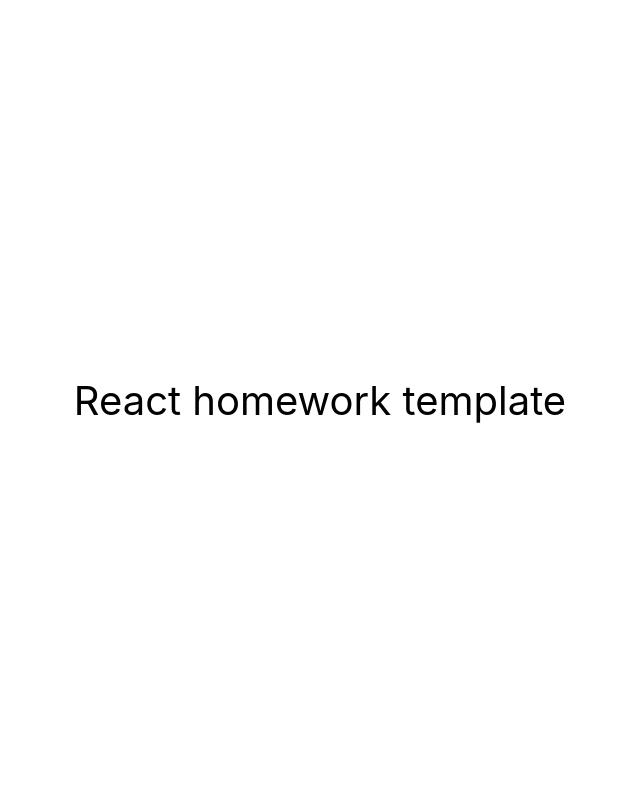
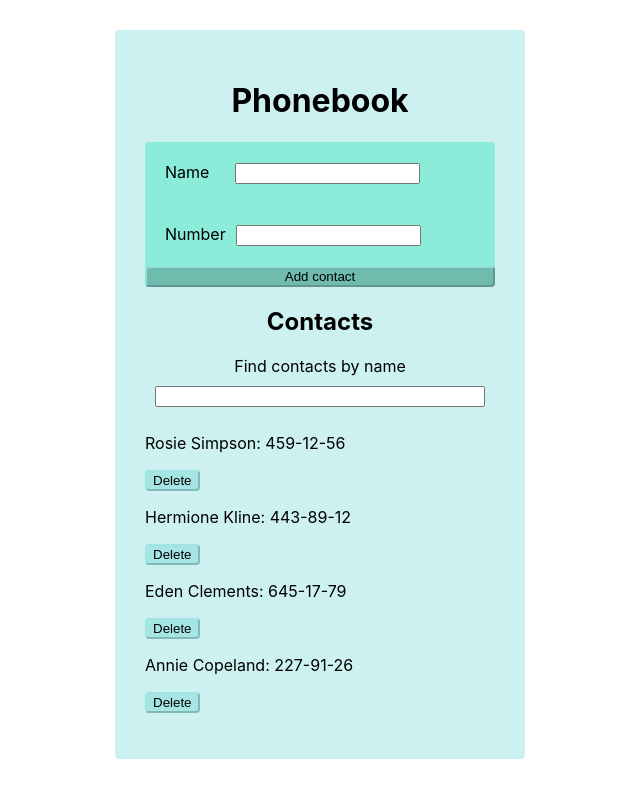
Before and after one commit to Omelianov/goit-react-hw-04-phonebook, a React (Create React App) app: page / in a window 1280 px wide. Shown: the whole page, without its empty margins (320-960 px from the left). Built offline with nearby package versions, Linux system fonts and the light colour scheme.

Commit message:
added src

```diff
--- /dev/null
+++ b/src/components/AddForm/AddForm.jsx
@@ -0,0 +1,69 @@
+import { Component } from 'react';
+import { nanoid } from 'nanoid';
+import PropTypes from "prop-types";
+import css from './AddForm.module.css'
+
+class AddForm extends Component {
+  state = {
+    name: '',
+    number: '',
+  };
+
+
+  handleChange = event => {
+    event.preventDefault();
+    const { name, value } = event.target;
+    this.setState({ [name]: value });
+
+  };
+
+
+  submitHandler = event => {
+    event.preventDefault();
+    this.props.addContact({ ...this.state, id: nanoid() });
+    this.setState({name: '', number: ''})
+  };
+
+
+  render() {
+
+    return (
+      <form className={css.form} onSubmit={this.submitHandler}>
+        <label className={css.label}>
+          <span className={css.name}>Name</span>
+          <input
+            type="text"
+            name="name"
+            pattern="^[a-zA-Zа-яА-Я]+(([' -][a-zA-Zа-яА-Я ])?[a-zA-Zа-яА-Я]*)*$"
+            title="Name may contain only letters, apostrophe, dash and spaces. For example Adrian, Jacob Mercer, Charles de Batz de Castelmore d'Artagnan"
+            value={this.state.name}
+            onChange={this.handleChange}
+            required
+          />
+        </label>
+
+        <label className={css.label}>
+        <span className={css.number}>Number</span>
+          <input
+            type="tel"
+            name="number"
+            pattern="\+?\d{1,4}?[-.\s]?\(?\d{1,3}?\)?[-.\s]?\d{1,4}[-.\s]?\d{1,4}[-.\s]?\d{1,9}"
+            title="Phone number must be digits and can contain spaces, dashes, parentheses and can start with +"
+            value={this.state.number}
+            onChange={this.handleChange}
+            required
+          />
+
+        </label>
+        <button className={css.button}>Add contact</button>
+      </form>
+    );
+  }
+}
+
+export default AddForm;
+
+
+AddForm.propTypes = {
+  addContact: PropTypes.func,
+}
--- /dev/null
+++ b/src/components/AddForm/AddForm.module.css
@@ -0,0 +1,26 @@
+.form {
+  display: flex;
+  flex-direction: column;
+  background-color: rgba(102, 234, 206, 0.627);
+  border-radius: 4px;
+}
+.label {
+  padding: 20px;
+}
+.name {
+  margin-right: 26px;
+}
+.number {
+  margin-right: 10px;
+}
+.button {
+  background-color: rgba(100, 170, 158, 0.731);
+  cursor: pointer;
+  border-radius: 4px;
+
+  border-color: rgba(156, 227, 225, 0.859);
+}
+.button:hover {
+  background-color: rgba(224, 142, 75, 0.809);
+  font-weight: 600;
+}
--- a/src/components/App.jsx
+++ b/src/components/App.jsx
@@ -1,16 +1,83 @@
-export const App = () => {
-  return (
-    <div
-      style={{
-        height: '100vh',
-        display: 'flex',
-        justifyContent: 'center',
-        alignItems: 'center',
-        fontSize: 40,
-        color: '#010101'
-      }}
-    >
-      React homework template
-    </div>
-  );
-};
+
+import { Component } from 'react';
+import { ContactList } from './ContactList/ContactList';
+import {Filter} from './Filter/Filter'
+import AddForm from './AddForm/AddForm';
+import css from './App.module.css'
+
+class App extends Component {
+  state = {
+    contacts: [{id: 'id-1', name: 'Rosie Simpson', number: '459-12-56'},
+    {id: 'id-2', name: 'Hermione Kline', number: '443-89-12'},
+    {id: 'id-3', name: 'Eden Clements', number: '645-17-79'},
+    {id: 'id-4', name: 'Annie Copeland', number: '227-91-26'},],
+
+    filter: '',
+  };
+
+
+  addContact = newContact => {
+    const findContact = this.state.contacts.find(contact => contact.name.toLocaleLowerCase() === newContact.name.toLocaleLowerCase())
+    if (findContact){
+
+      alert (`${newContact.name} is already in contacts`)
+    }
+    else{
+    this.setState(prevState => ({
+      contacts: [...prevState.contacts, newContact],
+    }));}
+    this.setState({ name:''});
+  };
+
+  handleFilter=(event)=>{
+
+    this.setState({filter: event.target.value})
+    this.renderContacts()
+  }
+
+  renderContacts = () => {
+    const renderedContacts = this.state.contacts.filter(contact => {
+      return contact.name
+        .toLowerCase()
+        .includes(this.state.filter.trim().toLowerCase());
+    });
+    return renderedContacts
+
+  };
+  deleteContact=(data)=>{
+    this.setState(prevState => ({
+      contacts: prevState.contacts.filter(contact => contact.id !== data),
+    }));
+
+}
+
+
+  render() {
+    const { contacts, filter } = this.state;
+    return (
+      <><div className={css.container}>
+        <h1 className={css.title}>Phonebook</h1>
+        <AddForm  contacts={contacts}
+        addContact={this.addContact}
+        name={this.state.name}
+        number={this.state.number}
+        handleChange={this.handleChange}/>
+
+
+        <h2 className={css.contacts}>Contacts</h2>
+
+        <Filter contacts={contacts} filter={filter} onChange={this.handleFilter}/>
+
+        <ContactList
+
+        contactList={this.renderContacts()}
+        deleteContact={this.deleteContact}
+
+        />
+        </div>
+      </>
+    );
+  }
+}
+
+export default App;
--- /dev/null
+++ b/src/components/App.module.css
@@ -0,0 +1,18 @@
+.container {
+  background-color: rgba(156, 227, 225, 0.5);
+  max-width: 350px;
+  padding: 30px 30px 30px 30px;
+  margin-left: auto;
+  margin-right: auto;
+  margin-top: 30px;
+  border-radius: 4px;
+}
+
+.title {
+  display: flex;
+  justify-content: center;
+}
+.contacts {
+  display: flex;
+  justify-content: center;
+}
--- /dev/null
+++ b/src/components/ContactItem/ContactItem.jsx
@@ -0,0 +1,19 @@
+import css from './ContactItem.module.css'
+import PropTypes from 'prop-types';
+
+export const ContactItem = ({name, number, itemKey, deleteContact})=>{
+    return (
+    <>
+    <p key={itemKey}>{name}: {number}</p>
+    <button className={css.button} onClick={() => deleteContact(itemKey)}>Delete</button>
+    </>
+)
+}
+
+
+ContactItem.propTypes = {
+    name: PropTypes.string.isRequired,
+    number: PropTypes.string.isRequired,
+    itemKey: PropTypes.string.isRequired,
+    deleteContact: PropTypes.func.isRequired,
+ }
--- /dev/null
+++ b/src/components/ContactItem/ContactItem.module.css
@@ -0,0 +1,11 @@
+.button {
+  background-color: rgba(156, 227, 225, 0.829);
+  cursor: pointer;
+  border-radius: 4px;
+
+  border-color: rgba(156, 227, 225, 0.5);
+}
+.button:hover {
+  background-color: rgba(224, 142, 75, 0.809);
+  font-weight: 600;
+}
--- /dev/null
+++ b/src/components/ContactList/ContactList.jsx
@@ -0,0 +1,30 @@
+import { ContactItem } from 'components/ContactItem/ContactItem';
+import css from './ContactList.module.css'
+import PropTypes from 'prop-types';
+
+
+export const ContactList = ({ contactList, deleteContact }) => {
+  return (
+    <ul className={css.list}>
+      {contactList.map(a => {
+        return (
+          <li key={a.id}>
+            <ContactItem
+              name={a.name}
+              number={String(a.number)}
+              itemKey={a.id}
+              deleteContact={deleteContact}
+            />
+          </li>
+        );
+      })}
+    </ul>
+  );
+};
+
+
+
+ContactList.propTypes = {
+  contactList: PropTypes.array.isRequired,
+  deleteContact: PropTypes.func.isRequired,
+}
--- /dev/null
+++ b/src/components/ContactList/ContactList.module.css
@@ -0,0 +1,12 @@
+.list {
+  list-style: none;
+  margin-left: 0;
+  padding-left: 0;
+}
+.button {
+  background-color: rgba(156, 227, 225, 0.872);
+  cursor: pointer;
+  border-radius: 4px;
+
+  border-color: rgba(156, 227, 225, 0.994);
+}
--- /dev/null
+++ b/src/components/Filter/Filter.jsx
@@ -0,0 +1,13 @@
+import css from './Filter.module.css'
+import PropTypes from 'prop-types';
+export const Filter = ({ filter,  onChange})=>{
+
+   return (<label className={css.label}><span className={css.title}>Find contacts by name</span><input className={css.title} type="text" title={'Start typing the contact name..'} value={filter} onChange={onChange}/></label>
+
+   )
+}
+
+Filter.propTypes = {
+   onChange: PropTypes.func.isRequired,
+   filter: PropTypes.string.isRequired,
+}
--- /dev/null
+++ b/src/components/Filter/Filter.module.css
@@ -0,0 +1,11 @@
+.label {
+  display: flex;
+  flex-direction: column;
+  margin-left: 10px;
+  margin-right: 10px;
+}
+.title {
+  display: flex;
+  justify-content: center;
+  margin-bottom: 10px;
+}
--- a/src/index.js
+++ b/src/index.js
@@ -1,6 +1,6 @@
 import React from 'react';
 import ReactDOM from 'react-dom/client';
-import { App } from 'components/App';
+import App from 'components/App';
 import './index.css';
 
 ReactDOM.createRoot(document.getElementById('root')).render(
```
